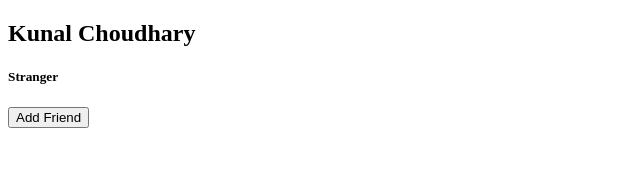
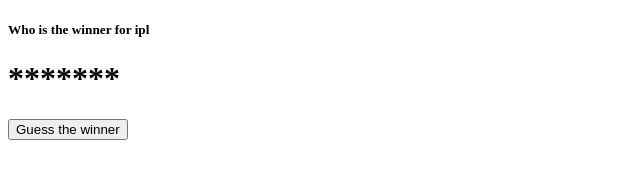
Before and after one commit to KunalChoudhary03/Js-practice, a plain HTML site: page Dom/index.html in a window 1280 px wide. Shown: the whole page, without its empty margins (0-640 px from the left). Drawn offline with Linux system fonts and the light colour scheme.

Commit message:
index.html

```diff
--- a/Dom/index.html
+++ b/Dom/index.html
@@ -13,17 +13,26 @@
     </style>
 </head>
 <body>
-    <!-- <h1>hello</h1>
+     <!-- <h1>hello</h1>
     <h1>hello</h1>
     <h1>hello</h1>
     <div id="box">Box</div>
     <button>Chnaged it</button> -->
 
-    <div id="card">
+    <!-- <div id="card">
         <h2>Kunal Choudhary</h2>
         <h5>Stranger</h5>
         <button>Add Friend</button>
+    </div> -->
+    <!-- <script src="script.js"></script>
+      -->
+      <!-- <div id="box">
+
     </div>
-    <script src="script.js"></script>
+    <button>Chnage</button> -->
+    <h5>Who is the winner for ipl </h5>
+    <h1>*******</h1>
+    <button>Guess the winner</button>
+    <script src="script_01.js"></script>
 </body>
 </html>
```
